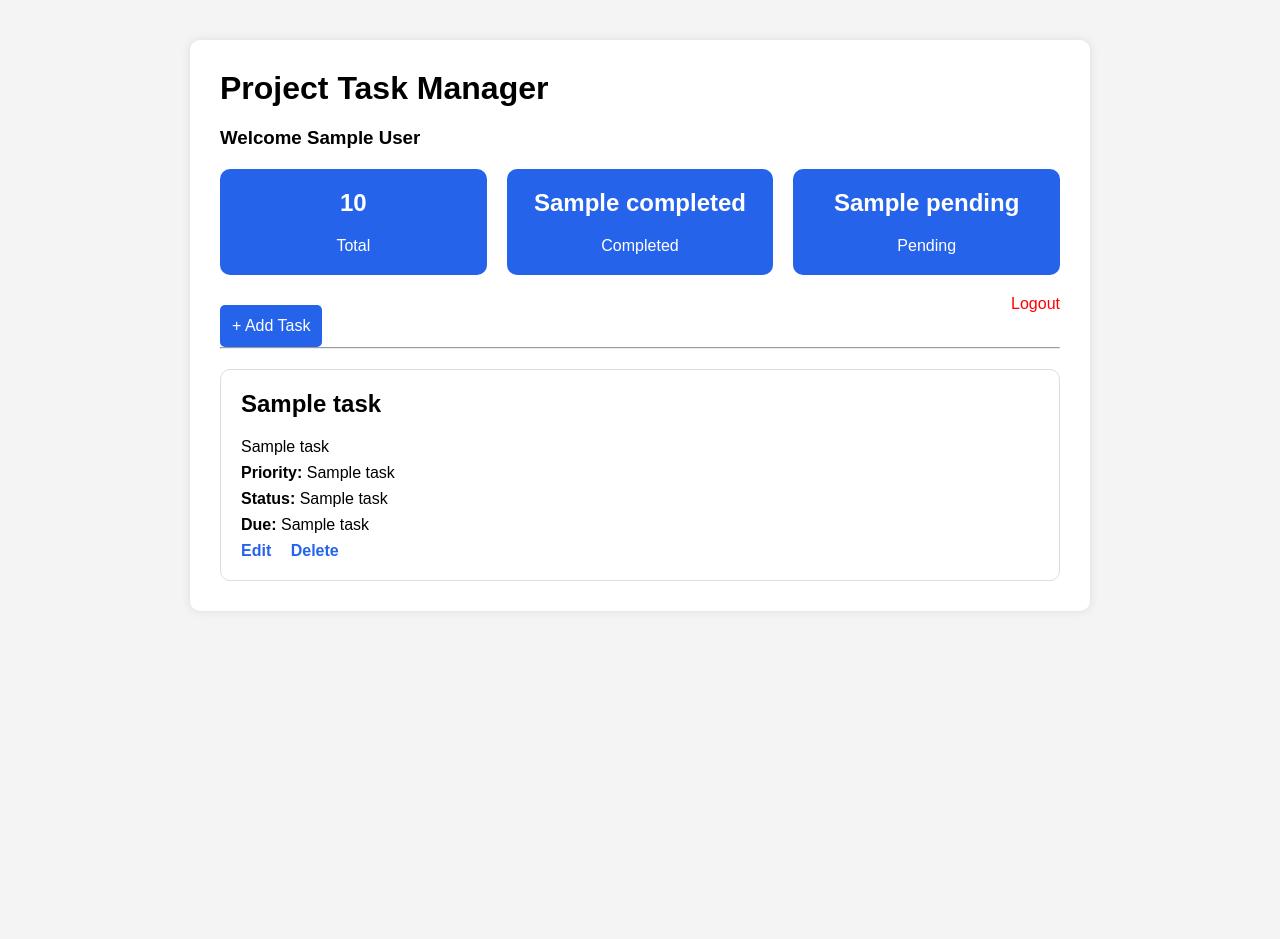
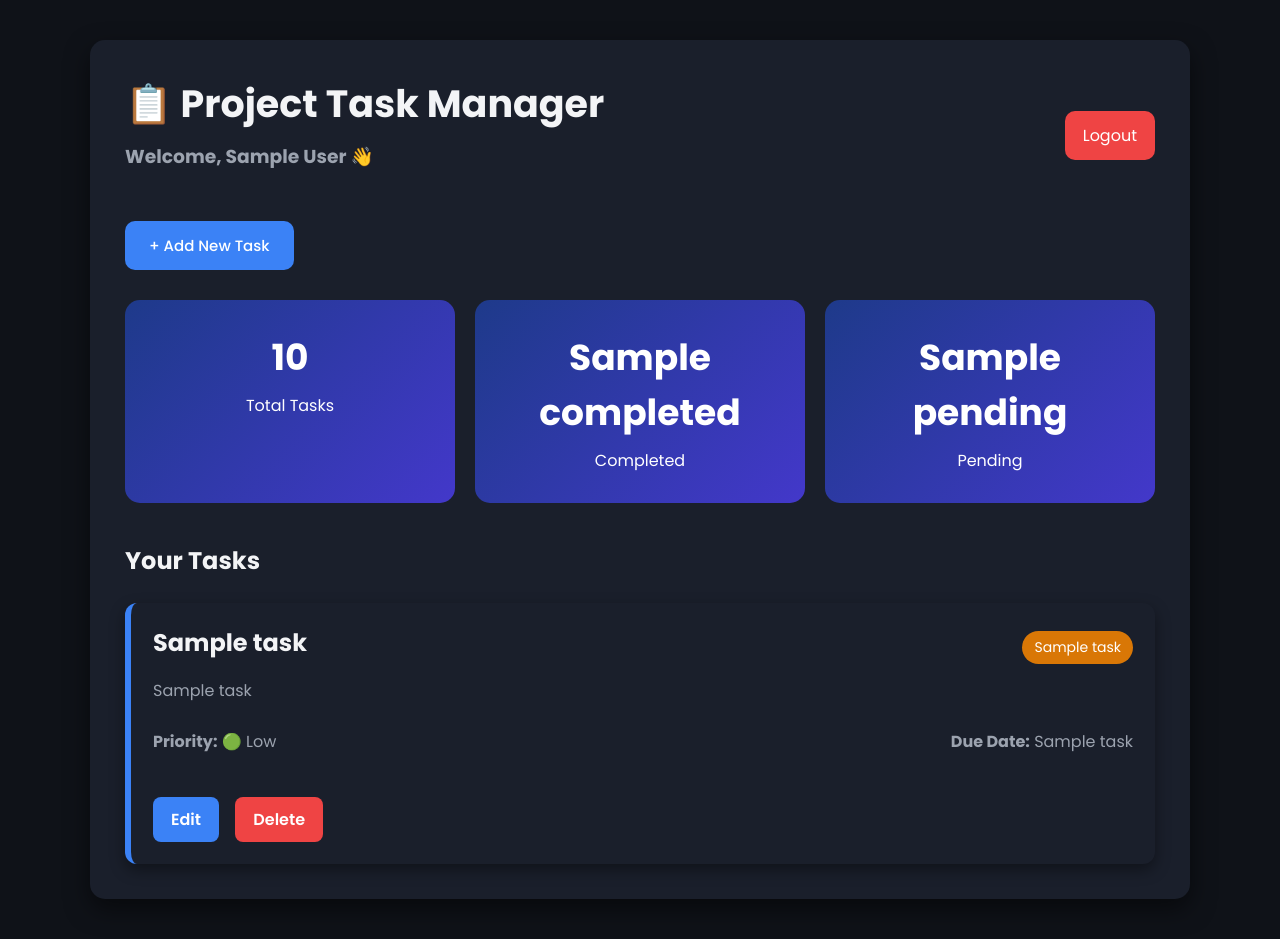
Before and after one commit to gunal777/Task-Manager, a Flask app: template templates/dashboard.html in a window 1280 px wide. Before the commit the page ends 581 px from the top, so only its background shows below. Run offline with Flask 3, Linux system fonts and the light colour scheme; the visitor is signed in with stand-in values (Sample User, id 1); the template is opened without the code that fills it: most values are stand-ins (such as "Sample title", 1, 10 or a date in 2020); some libraries are stand-ins or nearby versions.

Commit message:
fix: fixed css and some issues

```diff
--- a/static/css/style.css
+++ b/static/css/style.css
@@ -1,94 +1,327 @@
-*{
-    margin:0;
-    padding:0;
-    box-sizing:border-box;
-    font-family:Arial,Helvetica,sans-serif;
+@import url('https://fonts.googleapis.com/css2?family=Poppins:wght@300;400;500;600;700&display=swap');
+
+* {
+  margin: 0;
+  padding: 0;
+  box-sizing: border-box;
+  font-family: 'Poppins', sans-serif;
 }
 
-body{
-    background:#f4f4f4;
+body {
+  background: #0f1218;
+  color: #e5e7eb;
 }
 
-.container{
-    width:80%;
-    max-width:900px;
-    margin:40px auto;
-    background:#fff;
-    padding:30px;
-    border-radius:10px;
-    box-shadow:0 0 10px rgba(0,0,0,.1);
+/* ---------- Container ---------- */
+
+.container {
+  width: 90%;
+  max-width: 1100px;
+  margin: 40px auto;
+  background: #1a1f2b;
+  padding: 35px;
+  border-radius: 15px;
+  box-shadow: 0 10px 25px rgba(0, 0, 0, .5);
 }
 
-h1,h2,h3{
-    margin-bottom:20px;
+/* ---------- Headings ---------- */
+
+h1 {
+  font-size: 38px;
+  color: #f3f4f6;
 }
 
-form{
-    display:flex;
-    flex-direction:column;
+h2 {
+  color: #f3f4f6;
+  margin-bottom: 20px;
+}
+
+h3 {
+  margin-top: 10px;
+  margin-bottom: 25px;
+  color: #9ca3af;
+}
+
+/* ---------- Forms ---------- */
+
+form {
+  display: flex;
+  flex-direction: column;
+  gap: 15px;
 }
 
 input,
 textarea,
-select{
-    margin:10px 0;
-    padding:12px;
-    border:1px solid #ccc;
-    border-radius:5px;
-    font-size:16px;
+select {
+
+  width: 100%;
+  padding: 14px;
+  background: #11151d;
+  color: #e5e7eb;
+  border: 1px solid #2d3444;
+  border-radius: 10px;
+  font-size: 15px;
+  transition: .3s;
 }
 
-button,.btn{
-    background:#2563eb;
-    color:#fff;
-    padding:12px;
-    border:none;
-    border-radius:5px;
-    cursor:pointer;
-    text-decoration:none;
-    display:inline-block;
-    margin-top:10px;
+input::placeholder,
+textarea::placeholder {
+  color: #6b7280;
 }
 
-button:hover,.btn:hover{
-    background:#1d4ed8;
+input:focus,
+textarea:focus,
+select:focus {
+
+  outline: none;
+  border-color: #3b82f6;
+  box-shadow: 0 0 8px rgba(59, 130, 246, .35);
 }
 
-.stats{
-    display:flex;
-    gap:20px;
-    margin:20px 0;
+textarea {
+  resize: none;
+  height: 120px;
 }
 
-.card{
-    flex:1;
-    background:#2563eb;
-    color:#fff;
-    text-align:center;
-    padding:20px;
-    border-radius:10px;
+/* ---------- Buttons ---------- */
+
+button,
+.btn {
+
+  background: #3b82f6;
+  color: white;
+  border: none;
+  padding: 13px 24px;
+  border-radius: 10px;
+  cursor: pointer;
+  text-decoration: none;
+  display: inline-block;
+  transition: .3s;
+  font-size: 15px;
+  font-weight: 500;
 }
 
-.task{
-    margin-top:20px;
-    padding:20px;
-    border:1px solid #ddd;
-    border-radius:10px;
+button:hover,
+.btn:hover {
+
+  background: #2563eb;
+  transform: translateY(-2px);
 }
 
-.task p{
-    margin:8px 0;
+/* ---------- Dashboard Cards ---------- */
+
+.stats {
+
+  display: grid;
+  grid-template-columns: repeat(3, 1fr);
+  gap: 20px;
+  margin: 30px 0;
 }
 
-.task a{
-    text-decoration:none;
-    margin-right:15px;
-    color:#2563eb;
-    font-weight:bold;
+.card {
+
+  background: linear-gradient(135deg, #1e3a8a, #4338ca);
+  color: white;
+  text-align: center;
+  padding: 30px;
+  border-radius: 15px;
+  transition: .3s;
 }
 
-.logout{
-    float:right;
-    color:red;
+.card:hover {
+
+  transform: translateY(-5px);
+  box-shadow: 0 12px 20px rgba(59, 130, 246, .3);
+}
+
+.card h2 {
+
+  color: white;
+  font-size: 36px;
+  margin-bottom: 8px;
+}
+
+/* ---------- Task Card ---------- */
+
+.task {
+
+  background: #1a1f2b;
+  border-left: 6px solid #3b82f6;
+  border-radius: 12px;
+  padding: 22px;
+  margin-top: 25px;
+  box-shadow: 0 6px 15px rgba(0, 0, 0, .4);
+}
+
+.task h2 {
+
+  margin-bottom: 10px;
+  color: #f3f4f6;
+}
+
+.task p {
+
+  margin: 8px 0;
+  color: #9ca3af;
+}
+
+.task a {
+
+  display: inline-block;
+  margin-top: 15px;
+  margin-right: 12px;
+  color: #60a5fa;
+  text-decoration: none;
+  font-weight: 600;
+}
+
+.task a:hover {
+
+  color: #93c5fd;
+}
+
+/* ---------- Logout ---------- */
+
+.logout {
+
+  float: right;
+  color: #f87171;
+  text-decoration: none;
+  font-weight: 600;
+}
+
+.logout:hover {
+
+  color: #ef4444;
+}
+
+/* ---------- Login/Register ---------- */
+
+.container form+p {
+
+  text-align: center;
+  margin-top: 20px;
+  color: #9ca3af;
+}
+
+.container form+p a {
+
+  color: #60a5fa;
+  text-decoration: none;
+  font-weight: 600;
+}
+
+/* ---------- Dashboard Header ---------- */
+
+.top-bar{
+    display:flex;
+    justify-content:space-between;
+    align-items:center;
+}
+
+.actions{
+    margin:25px 0;
+}
+
+.logout-btn{
+
+    background:#ef4444;
+    color:white;
+    text-decoration:none;
+    padding:12px 18px;
+    border-radius:10px;
+    transition:.3s;
+}
+
+.logout-btn:hover{
+
+    background:#dc2626;
+}
+
+.task-header{
+
+    display:flex;
+    justify-content:space-between;
+    align-items:center;
+}
+
+.task-details{
+
+    display:flex;
+    justify-content:space-between;
+    margin-top:18px;
+    color:#9ca3af;
+}
+
+.task-buttons{
+
+    margin-top:20px;
+}
+
+.edit-btn{
+
+    background:#3b82f6;
+    color:white !important;
+    padding:10px 18px;
+    border-radius:8px;
+    text-decoration:none;
+    margin-right:10px;
+}
+
+.delete-btn{
+
+    background:#ef4444;
+    color:white !important;
+    padding:10px 18px;
+    border-radius:8px;
     text-decoration:none;
 }
+
+.completed{
+
+    background:#16a34a;
+    color:white;
+    padding:6px 12px;
+    border-radius:20px;
+    font-size:14px;
+}
+
+.pending{
+
+    background:#d97706;
+    color:white;
+    padding:6px 12px;
+    border-radius:20px;
+    font-size:14px;
+}
+
+.alert{
+    background:#3b1a1a;
+    color:#fca5a5;
+    border:1px solid #7f1d1d;
+    padding:12px;
+    border-radius:8px;
+    margin-bottom:15px;
+    text-align:center;
+    font-weight:500;
+}
+
+/* ---------- Responsive ---------- */
+
+@media(max-width:768px) {
+
+  .stats {
+
+    grid-template-columns: 1fr;
+
+  }
+
+  .container {
+
+    width: 95%;
+
+    padding: 20px;
+
+  }
+
+}
--- a/templates/dashboard.html
+++ b/templates/dashboard.html
@@ -11,14 +11,23 @@
 
   <body>
     <div class="container">
-      <h1>Project Task Manager</h1>
+      <div class="top-bar">
+        <div>
+          <h1>📋 Project Task Manager</h1>
+          <h3>Welcome, {{ session['name'] }} 👋</h3>
+        </div>
 
-      <h3>Welcome {{ session['name'] }}</h3>
+        <a href="/logout" class="logout-btn">Logout</a>
+      </div>
+
+      <div class="actions">
+        <a href="/add" class="btn">+ Add New Task</a>
+      </div>
 
       <div class="stats">
         <div class="card">
           <h2>{{ total }}</h2>
-          <p>Total</p>
+          <p>Total Tasks</p>
         </div>
 
         <div class="card">
@@ -32,36 +41,59 @@
         </div>
       </div>
 
-      <a class="btn" href="/add">+ Add Task</a>
+      <h2 style="margin-top: 40px">Your Tasks</h2>
 
-      <a class="logout" href="/logout">Logout</a>
-
-      <hr />
-
-      {% for task in tasks %}
+      {% if tasks %} {% for task in tasks %}
 
       <div class="task">
+        <div class="task-header">
           <h2>{{ task[2] }}</h2>
+
+          <span
+            class="{% if task[5]=='Completed' %} completed {% else %} pending {% endif %}"
+          >
+            {{ task[5] }}
+          </span>
+        </div>
 
         <p>{{ task[3] }}</p>
 
-        <p><b>Priority:</b> {{ task[4] }}</p>
+        <div class="task-details">
+          <p>
+            <strong>Priority:</strong>
 
-        <p><b>Status:</b> {{ task[5] }}</p>
+            {% if task[4]=='High' %} 🔴 High {% elif task[4]=='Medium' %} 🟡
+            Medium {% else %} 🟢 Low {% endif %}
+          </p>
 
-        <p><b>Due:</b> {{ task[6] }}</p>
+          <p>
+            <strong>Due Date:</strong>
+            {{ task[6] }}
+          </p>
+        </div>
 
-        <a href="/edit/{{ task[0] }}">Edit</a>
+        <div class="task-buttons">
+          <a href="/edit/{{ task[0] }}" class="edit-btn"> Edit </a>
 
           <a
             href="/delete/{{ task[0] }}"
+            class="delete-btn"
             onclick="return confirm('Delete this task?');"
           >
             Delete
           </a>
         </div>
+      </div>
 
-      {% endfor %}
+      {% endfor %} {% else %}
+
+      <div class="task">
+        <h2>No Tasks Yet 📄</h2>
+
+        <p>Click "Add New Task" to create your first task.</p>
+      </div>
+
+      {% endif %}
     </div>
   </body>
 </html>
```
Also changed, not shown: templates/edit_task.html (+24 -25 lines), templates/login.html (+10 -0 lines). Lines whose indentation alone changed are shown as unchanged.
